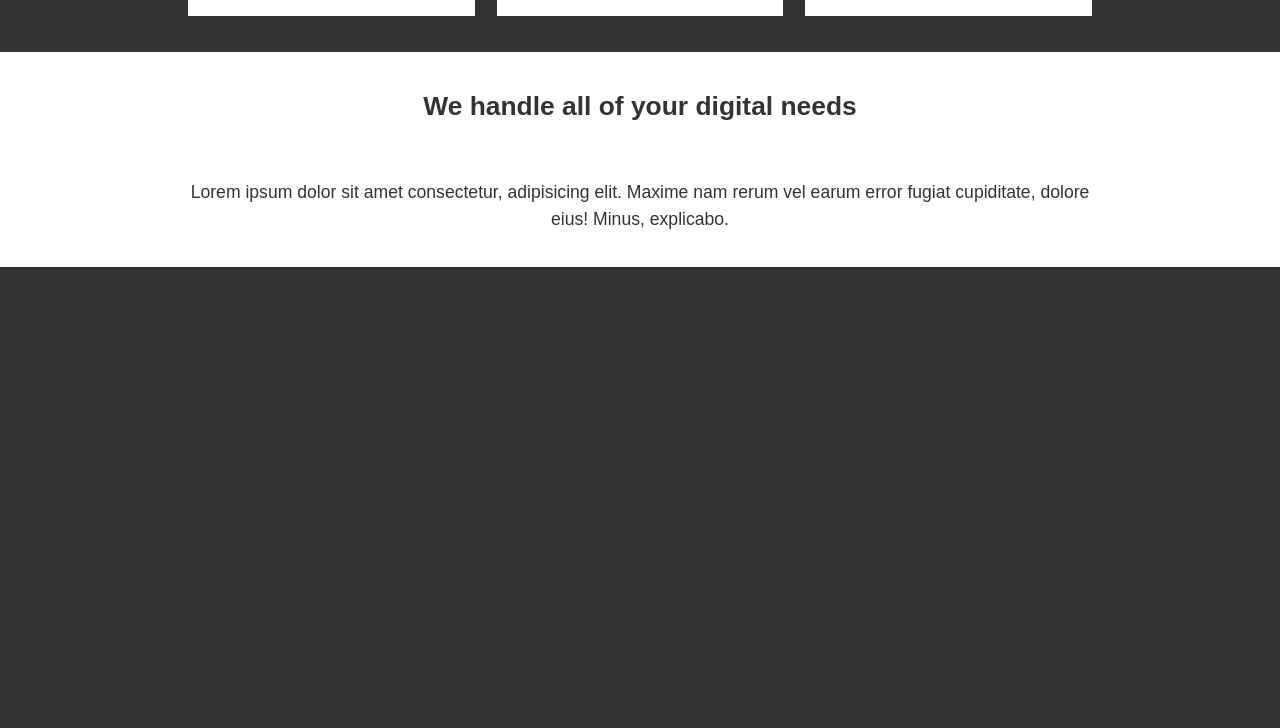
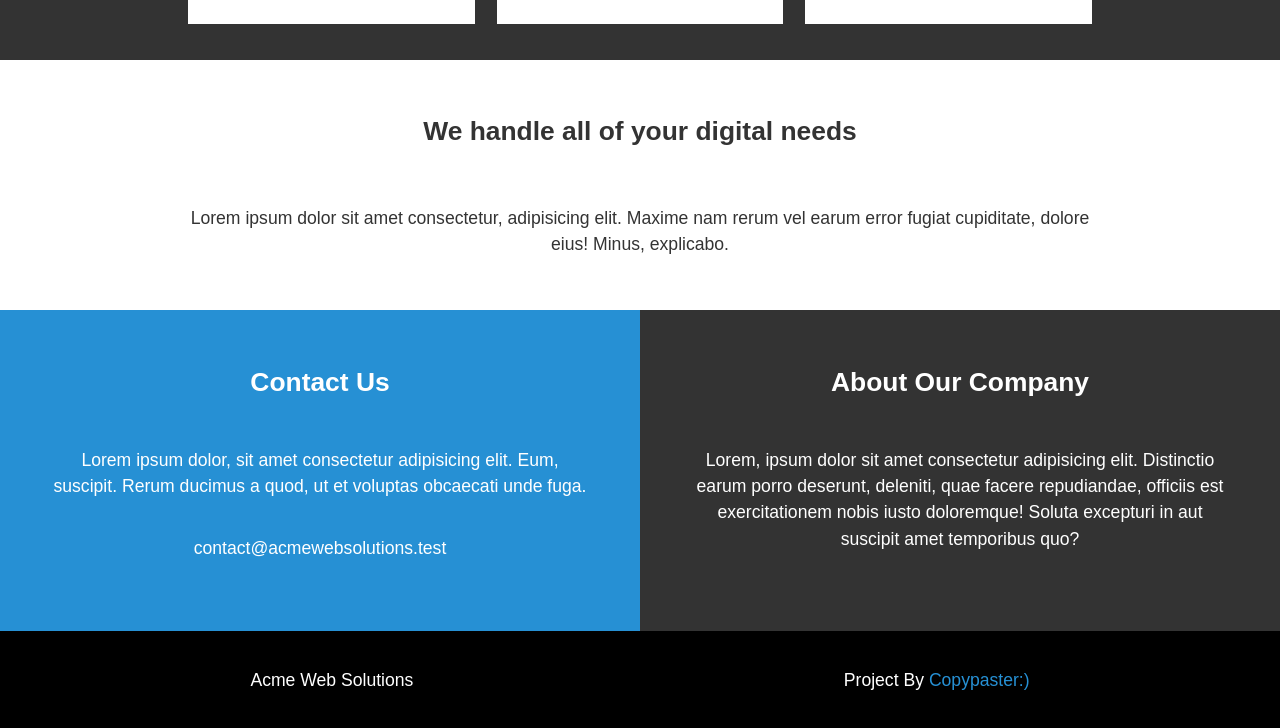
Before and after one commit to sytnikovzp/flex-adaptive-layout, a plain HTML site: page index.html in a window 1280 px wide. Shown: the part 1180-1908 px from the top of the page. Before the commit the page ends 1447 px from the top, so only its background shows below. Drawn offline with Linux system fonts and the light colour scheme.

Commit message:
The "site" well done

```diff
--- a/assets/style/style.css
+++ b/assets/style/style.css
@@ -2,6 +2,8 @@
   box-sizing: border-box;
   margin: 0;
 }
+
+/* Common */
 
 body {
   margin: 0;
@@ -12,6 +14,8 @@ body {
   line-height: 1.5;
   text-align: center;
 }
+
+/* Header */
 
 #showcase {
   display: flex;
@@ -113,7 +117,12 @@ body {
 }
 
 .card-content > h3 {
-  margin: 25px;
+  padding-top: 1em;
+  padding-bottom: 2em;
+}
+
+.card-content > p{
+  padding-bottom: 1.5em;
 }
 
 img {
@@ -127,11 +136,53 @@ img {
 #section-c {
   background: #fff;
   color: #333;
-  padding: 2em;
+  padding: 3em;
 }
 
 #section-c p {
   padding-top: 3em;
-  width: 75%;
+  width: 80%;
   text-align: center;
 }
+
+/* Section D */
+
+#section-d {
+  display: flex;
+  flex-direction: row;
+}
+
+#section-d .box {
+  padding: 3em;
+  color: #fff;
+  width: 50%;
+}
+
+.box > h2 {
+  padding-bottom: 1em;
+}
+
+.box > p {
+  padding-top: 1em;
+  padding-bottom: 1em;
+}
+
+#section-d .box:first-child {
+  background: #2690d4;
+}
+
+/* Footer */
+
+#footer {
+  display: flex;
+  justify-content: space-around;
+  padding: 2em;
+  background: #000;
+  color: #fff;
+  text-align: center;
+}
+
+#footer a {
+  color: #2690d4;
+  text-decoration: none;
+}
--- a/index.html
+++ b/index.html
@@ -87,6 +87,27 @@
           </p>
         </div>
       </section>
+
+      <section id="section-d">
+        <div class="box">
+            <h2>Contact Us</h2>
+            <p>Lorem ipsum dolor, sit amet consectetur adipisicing elit. Eum, suscipit. Rerum ducimus a quod, ut et
+                voluptas obcaecati unde fuga.</p>
+            <p>contact@acmewebsolutions.test</p>
+        </div>
+        <div class="box">
+            <h2>About Our Company</h2>
+            <p>Lorem, ipsum dolor sit amet consectetur adipisicing elit. Distinctio earum porro deserunt, deleniti,
+                quae facere repudiandae, officiis est exercitationem nobis iusto doloremque! Soluta excepturi in
+                aut suscipit amet temporibus quo?</p>
+        </div>
+    </section>
     </main>
+
+    <footer id="footer">
+        <div>Acme Web Solutions</div>
+        <div>Project By <a href="#" target="_blank">Copypaster:)</a></div>
+    </footer>
+
   </body>
 </html>
```
